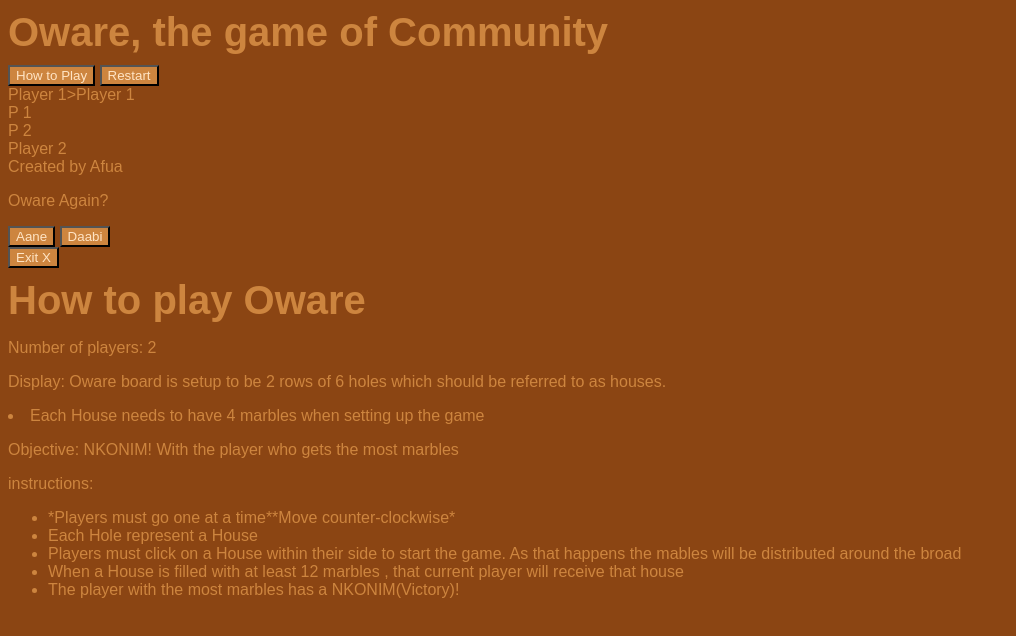
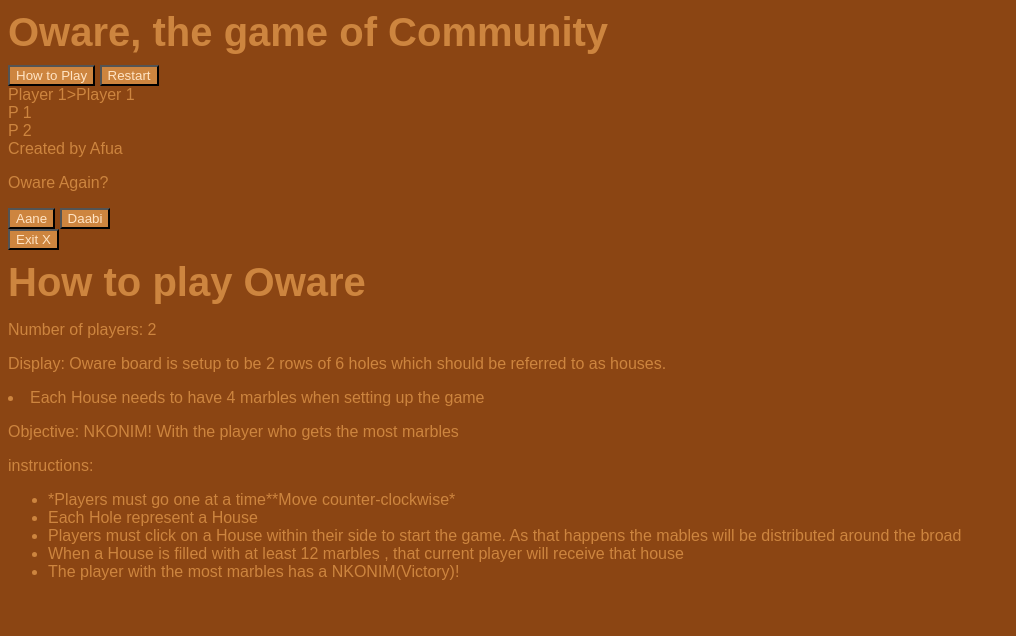
Before and after one commit to collinsasia/Mancala, a plain HTML site: page index.html in a window 1280 px wide. Shown: the whole page, without its empty margins (0-1016 px from the left). Drawn offline with Linux system fonts and the light colour scheme.

Commit message:
Update index.html

```diff
--- a/index.html
+++ b/index.html
@@ -40,8 +40,6 @@
             </div>
         </div>
         </div>
-
-        <div id="player-2">Player 2</div>
         </main>
         <footer>
             Created by Afua
```
